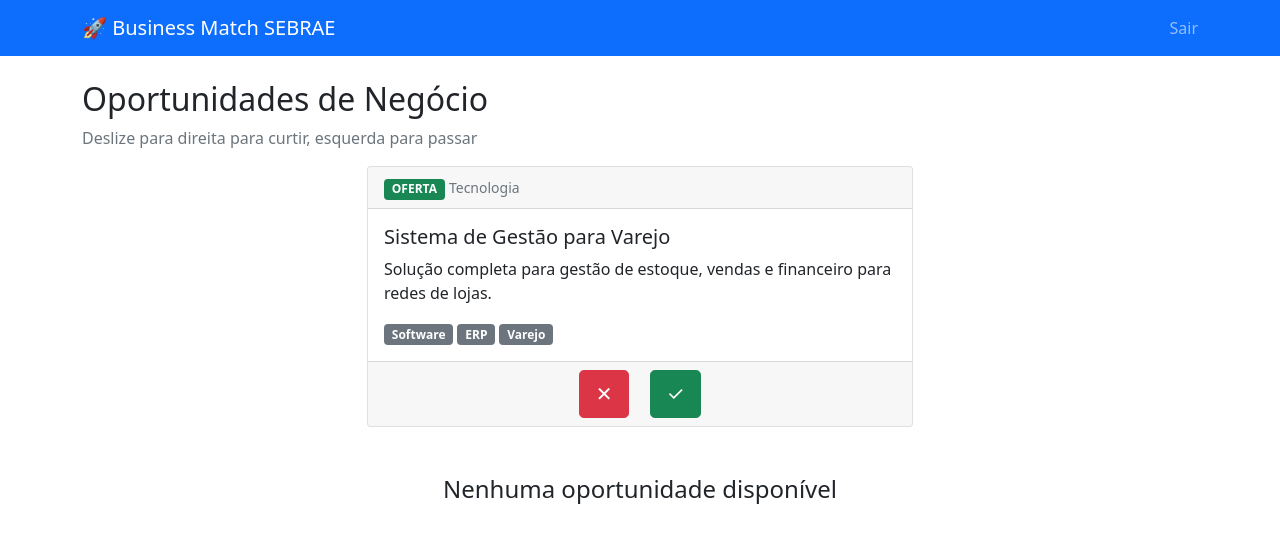
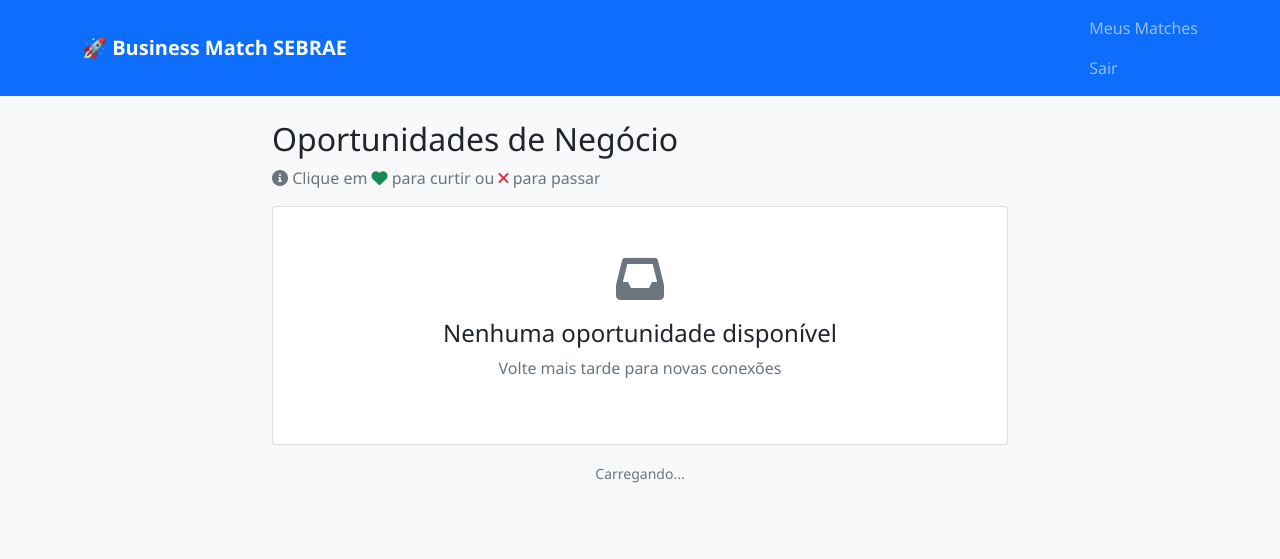
Before and after one commit to DS-HubIA/BusinessMatch, a Flask app: page /opportunities in a window 1280 px wide. Shown: the top 559 px of the page. Run offline with Flask 3, Linux system fonts and the light colour scheme; the visitor is signed in with stand-in values (Sample User, id 1); data that the repository does not hold is empty.

Commit message:
feat: Add interactive swipe system with JavaScript

```diff
--- a/app/static/js/swipe.js
+++ b/app/static/js/swipe.js
@@ -1,87 +1,165 @@
-// Sistema de Swipe para oportunidades
+// Business Match - Sistema de Swipe
 class SwipeManager {
     constructor() {
-        this.currentCardIndex = 0;
+        this.currentOpportunityIndex = 0;
         this.opportunities = [];
         this.init();
     }
 
     async init() {
         await this.loadOpportunities();
-        this.renderCurrentCard();
-        this.setupSwipeListeners();
+        this.renderCurrentOpportunity();
+        this.setupEventListeners();
     }
 
     async loadOpportunities() {
         try {
             const response = await fetch('/api/opportunities');
             this.opportunities = await response.json();
+            console.log('Oportunidades carregadas:', this.opportunities);
         } catch (error) {
             console.error('Erro ao carregar oportunidades:', error);
         }
     }
 
-    renderCurrentCard() {
+    renderCurrentOpportunity() {
         const container = document.getElementById('swipe-container');
-        if (!container || this.opportunities.length === 0) {
-            container.innerHTML = '<div class="text-center py-5"><h4>Nenhuma oportunidade disponível</h4></div>';
+
+        if (!container) {
+            console.error('Container de swipe não encontrado!');
             return;
         }
 
-        const opp = this.opportunities[this.currentCardIndex];
+        if (this.opportunities.length === 0) {
+            container.innerHTML = `
+                <div class="card">
+                    <div class="card-body text-center py-5">
+                        <i class="fas fa-inbox fa-3x text-muted mb-3"></i>
+                        <h4>Nenhuma oportunidade disponível</h4>
+                        <p class="text-muted">Volte mais tarde para novas conexões</p>
+                    </div>
+                </div>
+            `;
+            this.hideSwipeButtons();
+            return;
+        }
+
+        const opp = this.opportunities[this.currentOpportunityIndex];
+        const badgeClass = opp.type === 'OFERTA' ? 'bg-success' : 'bg-warning';
+
         container.innerHTML = `
             <div class="card business-card" id="current-card">
-                <div class="card-header">
-                    <span class="badge bg-${opp.type === 'OFERTA' ? 'success' : 'warning'}">${opp.type}</span>
+                <div class="card-header d-flex justify-content-between align-items-center">
+                    <span class="badge ${badgeClass}">${opp.type}</span>
                     <small class="text-muted">${opp.category}</small>
                 </div>
                 <div class="card-body">
                     <h5 class="card-title">${opp.title}</h5>
                     <p class="card-text">${opp.description}</p>
+                    <div class="tags mt-3">
+                        <span class="badge bg-secondary">${opp.category}</span>
+                    </div>
                 </div>
                 <div class="card-footer">
                     <div class="text-center">
-                        <button class="btn btn-danger btn-lg me-3" onclick="swipeManager.handleSwipe('dislike', ${opp.id})">✕</button>
-                        <button class="btn btn-success btn-lg" onclick="swipeManager.handleSwipe('like', ${opp.id})">✓</button>
+                        <button class="btn btn-danger btn-lg me-3" id="dislikeBtn">
+                            <i class="fas fa-times"></i>
+                        </button>
+                        <button class="btn btn-success btn-lg" id="likeBtn">
+                            <i class="fas fa-heart"></i>
+                        </button>
                     </div>
                 </div>
             </div>
         `;
+
+        this.showSwipeButtons();
     }
 
-    async handleSwipe(action, businessId) {
+    setupEventListeners() {
+        // Os event listeners serão adicionados após cada render
+        setTimeout(() => {
+            const likeBtn = document.getElementById('likeBtn');
+            const dislikeBtn = document.getElementById('dislikeBtn');
+
+            if (likeBtn) {
+                likeBtn.addEventListener('click', () => this.handleSwipe('like'));
+            }
+            if (dislikeBtn) {
+                dislikeBtn.addEventListener('click', () => this.handleSwipe('dislike'));
+            }
+        }, 100);
+    }
+
+    async handleSwipe(action) {
+        const currentOpp = this.opportunities[this.currentOpportunityIndex];
+
+        if (!currentOpp) return;
+
         try {
-            const response = await fetch(`/swipe/${businessId}/${action}`);
+            const response = await fetch(`/swipe/${currentOpp.id}/${action}`);
             const result = await response.json();
 
-            if (result.status === 'success') {
-                this.showFeedback(result.message, result.match);
-                this.nextCard();
-            }
+            this.showFeedback(result.message, action);
+
+            // Próxima oportunidade após breve delay
+            setTimeout(() => {
+                this.nextOpportunity();
+            }, 1000);
+
         } catch (error) {
             console.error('Erro ao processar swipe:', error);
+            this.showFeedback('Erro ao processar. Tente novamente.', 'error');
         }
     }
 
-    showFeedback(message, isMatch) {
+    showFeedback(message, action) {
         // Feedback visual simples
-        alert(message);
+        const feedback = document.createElement('div');
+        feedback.className = `alert alert-${action === 'like' ? 'success' : 'info'} alert-dismissible fade show position-fixed`;
+        feedback.style.cssText = 'top: 20px; right: 20px; z-index: 1000; min-width: 300px;';
+        feedback.innerHTML = `
+            ${message}
+            <button type="button" class="btn-close" data-bs-dismiss="alert"></button>
+        `;
+
+        document.body.appendChild(feedback);
+
+        // Auto-remove após 3 segundos
+        setTimeout(() => {
+            if (feedback.parentNode) {
+                feedback.remove();
+            }
+        }, 3000);
     }
 
-    nextCard() {
-        this.currentCardIndex++;
-        if (this.currentCardIndex >= this.opportunities.length) {
-            this.currentCardIndex = 0; // Voltar ao início
+    nextOpportunity() {
+        this.currentOpportunityIndex++;
+
+        if (this.currentOpportunityIndex >= this.opportunities.length) {
+            this.currentOpportunityIndex = 0; // Voltar ao início
         }
-        this.renderCurrentCard();
+
+        this.renderCurrentOpportunity();
     }
 
-    setupSwipeListeners() {
-        // Implementar swipe com touch/mouse depois
+    hideSwipeButtons() {
+        const buttonsContainer = document.querySelector('.card-footer');
+        if (buttonsContainer) {
+            buttonsContainer.style.display = 'none';
+        }
+    }
+
+    showSwipeButtons() {
+        const buttonsContainer = document.querySelector('.card-footer');
+        if (buttonsContainer) {
+            buttonsContainer.style.display = 'block';
+        }
     }
 }
 
 // Inicializar quando a página carregar
-document.addEventListener('DOMContentLoaded', () => {
+document.addEventListener('DOMContentLoaded', function() {
+    console.log('Inicializando Business Match Swipe...');
     window.swipeManager = new SwipeManager();
 });
--- a/app/templates/opportunities.html
+++ b/app/templates/opportunities.html
@@ -5,58 +5,56 @@
     <meta name="viewport" content="width=device-width, initial-scale=1.0">
     <title>Oportunidades - Business Match</title>
     <link href="https://cdn.jsdelivr.net/npm/bootstrap@5.1.3/dist/css/bootstrap.min.css" rel="stylesheet">
+    <link href="https://cdnjs.cloudflare.com/ajax/libs/font-awesome/6.0.0/css/all.min.css" rel="stylesheet">
+    <link href="{{ url_for('static', filename='css/style.css') }}" rel="stylesheet">
 </head>
 <body>
     <nav class="navbar navbar-dark bg-primary">
         <div class="container">
             <a class="navbar-brand" href="/">🚀 Business Match SEBRAE</a>
             <div class="navbar-nav">
+                <a class="nav-link" href="/matches">Meus Matches</a>
                 <a class="nav-link" href="/logout">Sair</a>
             </div>
         </div>
     </nav>
 
     <div class="container mt-4">
-        <h2>Oportunidades de Negócio</h2>
-        <p class="text-muted">Deslize para direita para curtir, esquerda para passar</p>
+        <div class="row">
+            <div class="col-md-8 mx-auto">
+                <h2>Oportunidades de Negócio</h2>
+                <p class="text-muted">
+                    <i class="fas fa-info-circle"></i>
+                    Clique em <i class="fas fa-heart text-success"></i> para curtir ou
+                    <i class="fas fa-times text-danger"></i> para passar
+                </p>
 
-        <div class="row">
-            <div class="col-md-6 mx-auto">
-                <div class="card business-card">
-                    <div class="card-header">
-                        <span class="badge bg-success">OFERTA</span>
-                        <small class="text-muted">Tecnologia</small>
-                    </div>
-                    <div class="card-body">
-                        <h5 class="card-title">Sistema de Gestão para Varejo</h5>
-                        <p class="card-text">Solução completa para gestão de estoque, vendas e financeiro para redes de lojas.</p>
-                        <div class="tags">
-                            <span class="badge bg-secondary">Software</span>
-                            <span class="badge bg-secondary">ERP</span>
-                            <span class="badge bg-secondary">Varejo</span>
+                <!-- Container para cards dinâmicos -->
+                <div id="swipe-container">
+                    <!-- Cards carregados dinamicamente pelo JavaScript -->
+                    <div class="card">
+                        <div class="card-body text-center py-5">
+                            <div class="spinner-border text-primary" role="status">
+                                <span class="visually-hidden">Carregando...</span>
+                            </div>
+                            <p class="mt-3">Carregando oportunidades...</p>
                         </div>
                     </div>
-                    <div class="card-footer">
-                        <div class="text-center">
-                            <button class="btn btn-danger btn-lg me-3">✕</button>
-                            <button class="btn btn-success btn-lg">✓</button>
-                        </div>
-                    </div>
+                </div>
+
+                <!-- Contador -->
+                <div class="text-center mt-3">
+                    <small class="text-muted" id="opportunity-counter">
+                        Carregando...
+                    </small>
                 </div>
             </div>
         </div>
     </div>
+
+    <!-- Bootstrap JS -->
+    <script src="https://cdn.jsdelivr.net/npm/bootstrap@5.1.3/dist/js/bootstrap.bundle.min.js"></script>
+    <!-- JavaScript do Swipe -->
+    <script src="{{ url_for('static', filename='js/swipe.js') }}"></script>
 </body>
 </html>
-
-    <!-- JavaScript do Swipe -->
-    <script src="{{ url_for('static', filename='js/swipe.js') }}"></script>
-
-    <!-- Container para cards -->
-    <div class="row">
-        <div class="col-md-6 mx-auto">
-            <div id="swipe-container">
-                <!-- Cards carregados dinamicamente -->
-            </div>
-        </div>
-    </div>
```
